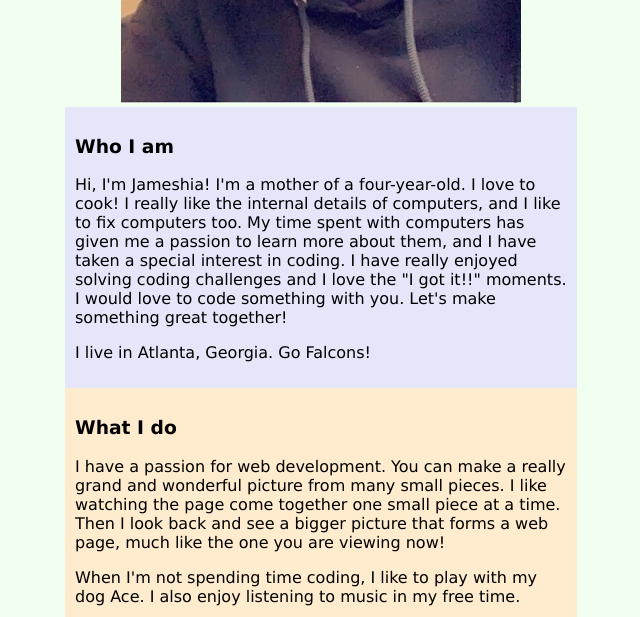
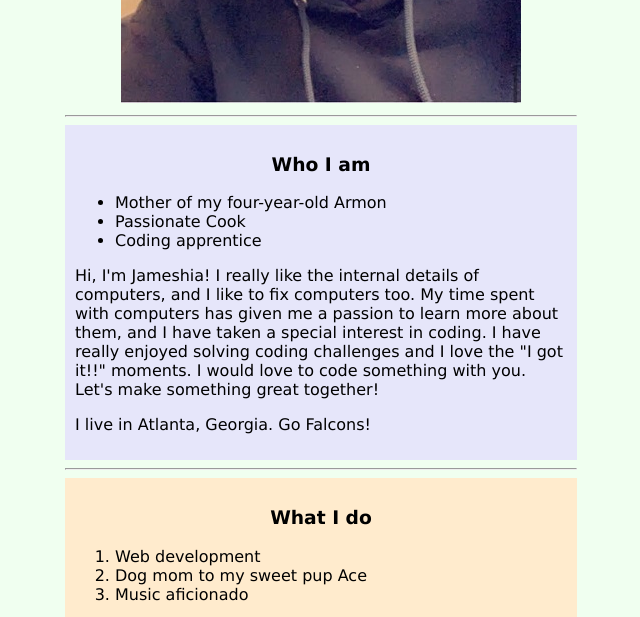
Before and after one commit to Jameeshuh/Jameeshuh.github.io, a plain HTML site: page index.html in a window 1280 px wide. Shown: the part 530-1147 px from the top of the page, without its empty margins (319-959 px from the left). Drawn offline with Linux system fonts and the light colour scheme.

Commit message:
Update website + css

```diff
--- a/index.html
+++ b/index.html
@@ -3,6 +3,7 @@
 <head>
     <title>Jameshia Stafford</title>
     <link rel="stylesheet" href="style.css">
+    <meta name="description" content="Jameshia Stafford web portfolio">
 </head>
 <body>
 <div class="header">
@@ -11,17 +12,27 @@
 </div>
 
 <img src="jameshia.jpg" alt="A profile photo of Jameshia" width:400px>
+<hr>
 
 <div class="intro">
-    <h3>Who I am</h3>
-    <p>Hi, I'm Jameshia! I'm a mother of a four-year-old. I love to cook! I really like the internal details of computers, and I like to fix computers too. My time spent with computers has given me a passion to learn more about them, and I have taken a special interest in coding. I have really enjoyed solving coding challenges and I love the "I got it!!" moments. I would love to code something with you. Let's make something great together!</p>
+    <h3 style="text-align:center">Who I am</h3>
+    <ul>
+        <li>Mother of my four-year-old Armon</li>
+        <li>Passionate Cook</li>
+        <li>Coding apprentice</li>
+    </ul>
+    <p>Hi, I'm Jameshia! I really like the internal details of computers, and I like to fix computers too. My time spent with computers has given me a passion to learn more about them, and I have taken a special interest in coding. I have really enjoyed solving coding challenges and I love the "I got it!!" moments. I would love to code something with you. Let's make something great together!</p>
     <p>I live in Atlanta, Georgia. Go Falcons!</p>
 </div>
-
+<hr>
 <div class="about_me">
-    <h3>What I do</h3>
+    <h3 style="text-align:center">What I do</h3>
+    <ol>
+        <li>Web development</li>
+        <li>Dog mom to my sweet pup Ace</li>
+        <li>Music aficionado</li>
+    </ol>
     <p>I have a passion for web development. You can make a really grand and wonderful picture from many small pieces. I like watching the page come together one small piece at a time. Then I look back and see a bigger picture that forms a web page, much like the one you are viewing now!</p>
-    <p>When I'm not spending time coding, I like to play with my dog Ace. I also enjoy listening to music in my free time.</p>
 </div>
 
 <div class="contact">
```
